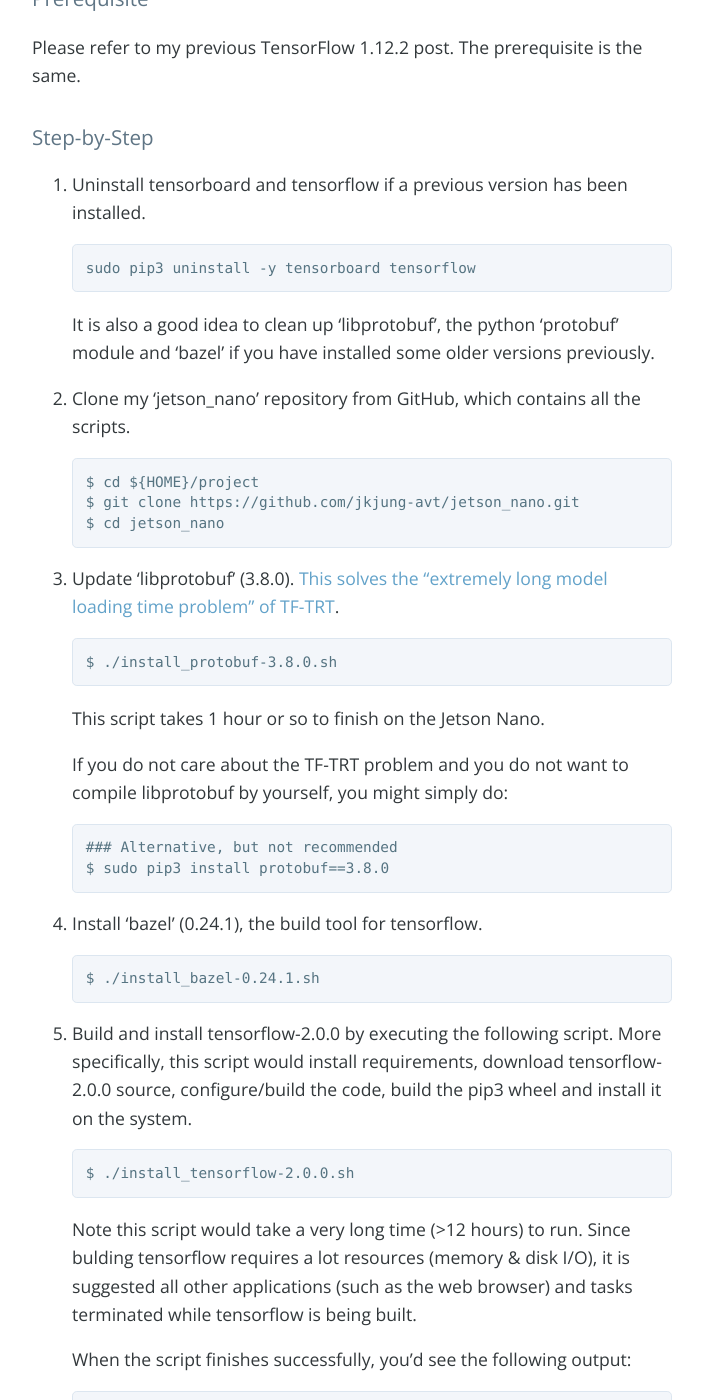
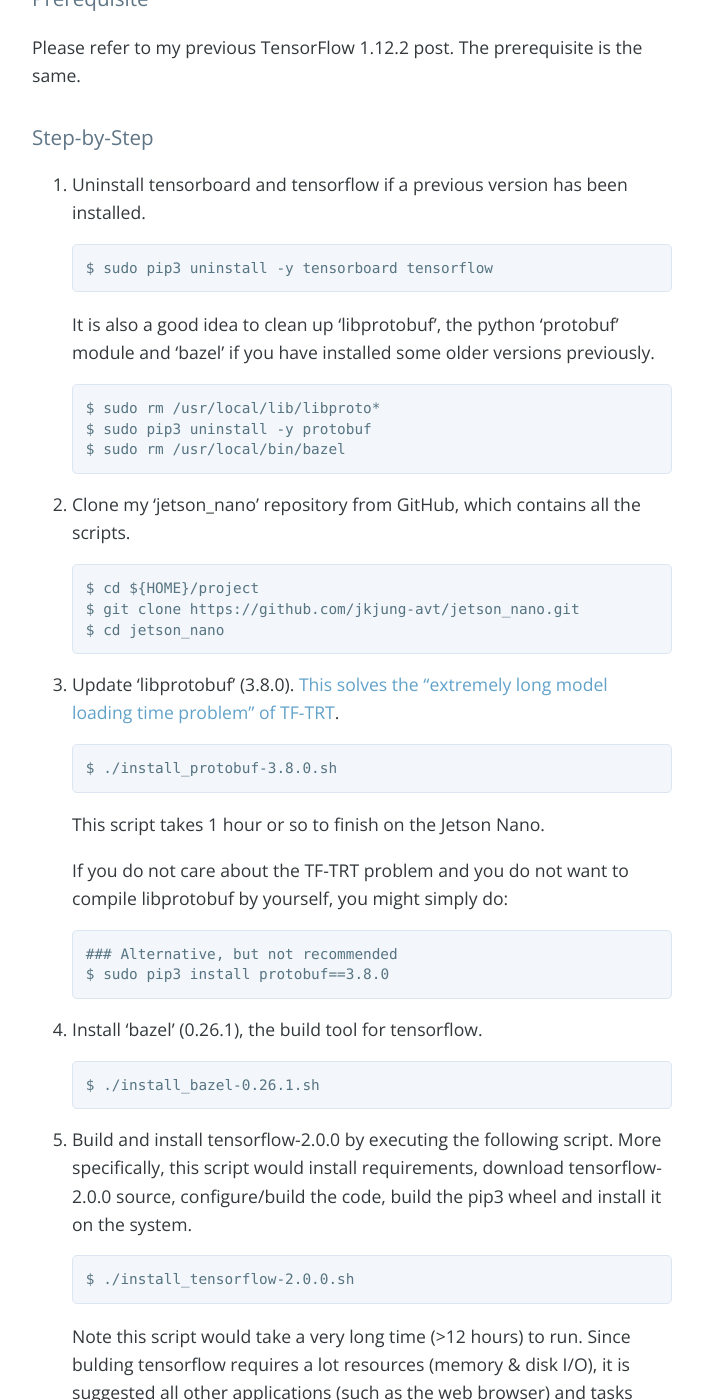
Before and after one commit to jkjung-avt/jkjung-avt.github.io, a Jekyll site: the page built from _posts/2019-10-07-build-tensorflow-2.0.0.md, in a window 1280 px wide and 1400 px high, scrolled down 773 px. Shown: the whole window, without its empty margins (288-991 px from the left). Built offline with Jekyll 4.4.1, drawn with Linux system fonts in a browser that asks for light colours; nearby versions of some CDN libraries; comment, search, counter and statistics services are not loaded; some of the changed text lies outside the part shown.

Commit message:
Update bazel version from 0.24.1 to 0.26.1

````diff
--- a/_posts/2019-10-07-build-tensorflow-2.0.0.md
+++ b/_posts/2019-10-07-build-tensorflow-2.0.0.md
@@ -28,10 +28,16 @@
 1. Uninstall tensorboard and tensorflow if a previous version has been installed.
 
    ```shell
-   sudo pip3 uninstall -y tensorboard tensorflow
+   $ sudo pip3 uninstall -y tensorboard tensorflow
    ```
 
    It is also a good idea to clean up 'libprotobuf', the python 'protobuf' module and 'bazel' if you have installed some older versions previously.
+
+   ```shell
+   $ sudo rm /usr/local/lib/libproto*
+   $ sudo pip3 uninstall -y protobuf
+   $ sudo rm /usr/local/bin/bazel
+   ```
 
 2. Clone my 'jetson_nano' repository from GitHub, which contains all the scripts.
 
@@ -56,10 +62,10 @@
    $ sudo pip3 install protobuf==3.8.0
    ```
 
-4. Install 'bazel' (0.24.1), the build tool for tensorflow.
+4. Install 'bazel' (0.26.1), the build tool for tensorflow.
 
    ```shell
-   $ ./install_bazel-0.24.1.sh
+   $ ./install_bazel-0.26.1.sh
    ```
 
 5. Build and install tensorflow-2.0.0 by executing the following script.  More specifically, this script would install requirements, download tensorflow-2.0.0 source, configure/build the code, build the pip3 wheel and install it on the system.
@@ -104,7 +110,7 @@
 
 * I chose 'protobuf' version "3.8.0" since it is [the matching version](https://github.com/tensorflow/tensorflow/blob/r2.0/tensorflow/workspace.bzl#L420) in tensorflow-2.0 source code.
 
-* I chose 'bazel' version "0.24.1" for tensorflow-2.0.0 based on tensorflow's official documentation: [Tested build configurations](https://www.tensorflow.org/install/source#tested_build_configurations).
+* I chose 'bazel' version "0.26.1" for tensorflow-2.0.0 based on tensorflow's official documentation: [Tested build configurations](https://www.tensorflow.org/install/source#tested_build_configurations).
 
 * My previous notes about `--local_resources`, environment variable settings, `TF_CUDA_COMPUTE_CAPABILITIES` and `TF_TENSORRT_VERSION`, etc. still apply.  And I think my scripts would likely also work for Jetson TX1/TX2 and AGX Xavier.  Please refer to my TensorFlow 1.12.2 post for details.
 
````
